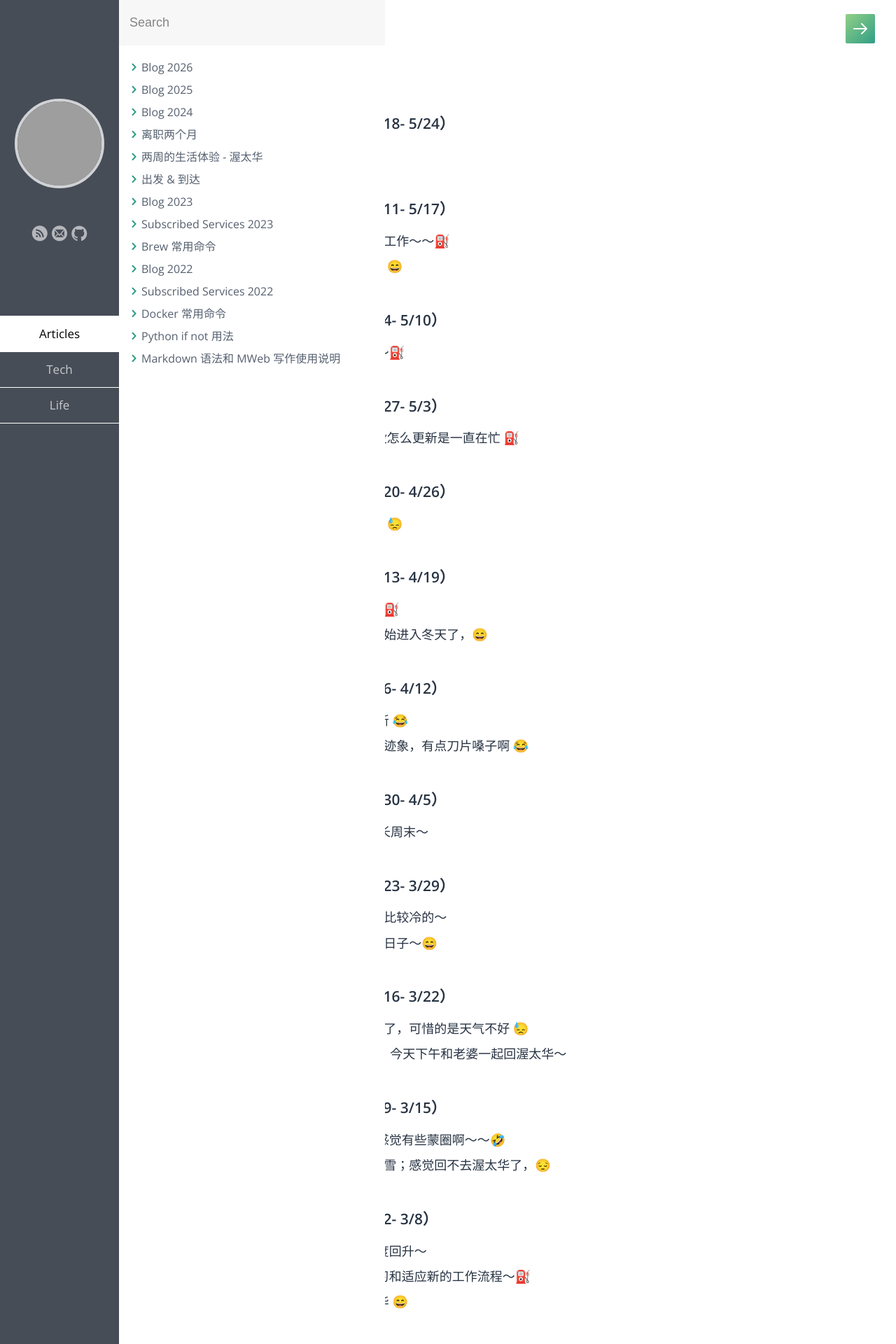
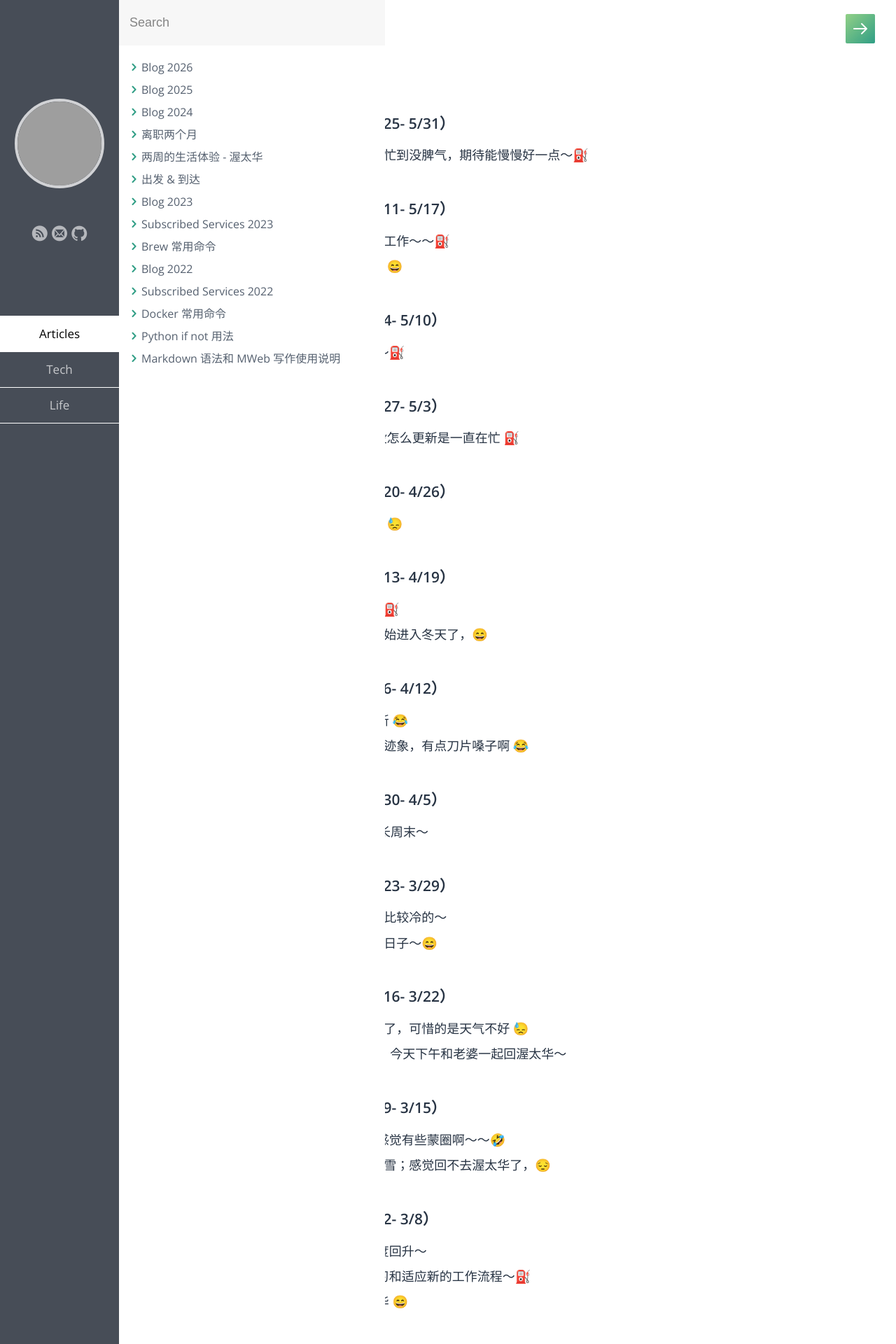
Before and after one commit to samxupeiran/samxupeiran.github.io, a Jekyll site: the page built from _posts/life/2025-12-29-my-blog.md, in a window 1280 px wide. Shown: the top 1920 px of the page at 70% size. Built offline with Jekyll 4.4.1, drawn with Linux system fonts in a browser that asks for light colours; some web fonts are replaced; grey boxes are pictures that could not be loaded.

Commit message:
feat: add weekly blog 5/29

```diff
--- a/_posts/life/2025-12-29-my-blog.md
+++ b/_posts/life/2025-12-29-my-blog.md
@@ -6,8 +6,8 @@ tags: Blog
 ---
 
 
-- ### 2026 年 5 月 第 4 周（5/18- 5/24）
-     - 5/18 周一
+- ### 2026 年 5 月 第 5 周（5/25- 5/31）
+     - 5/29 周五了，最近真的是忙到没脾气，期待能慢慢好一点～⛽️
 
 - ### 2026 年 5 月 第 3 周（5/11- 5/17）
      - 5/11 周一啊，继续忙碌的工作～～⛽️
```
